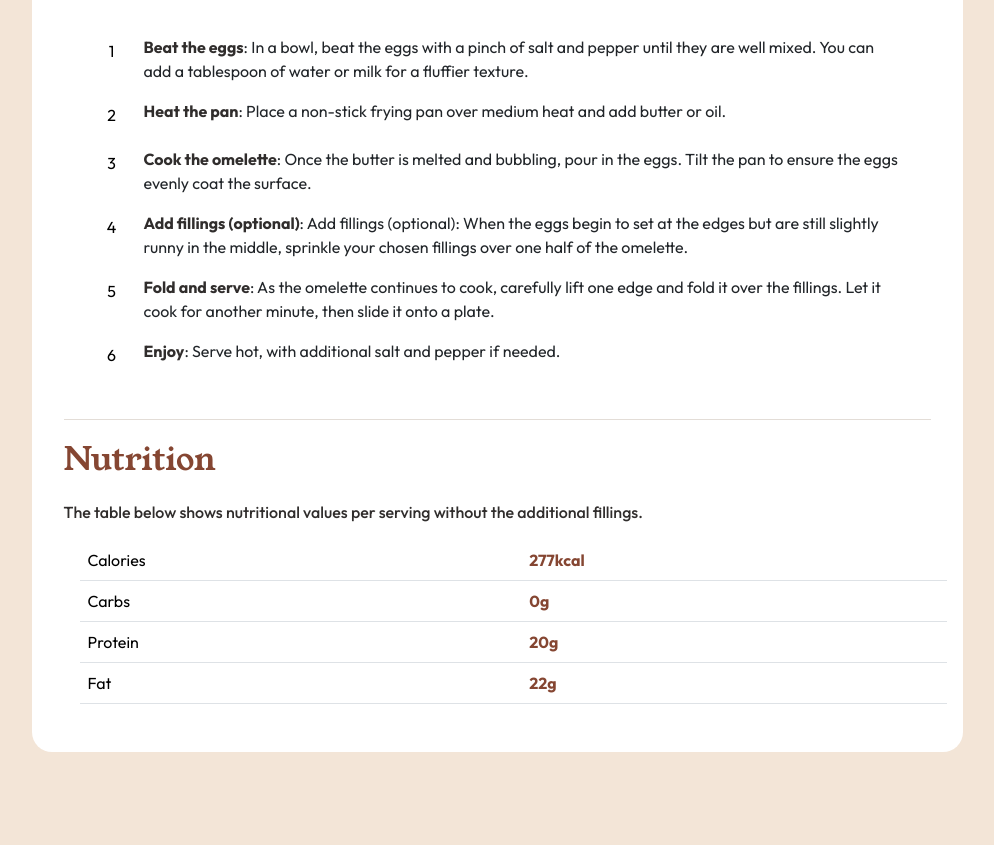
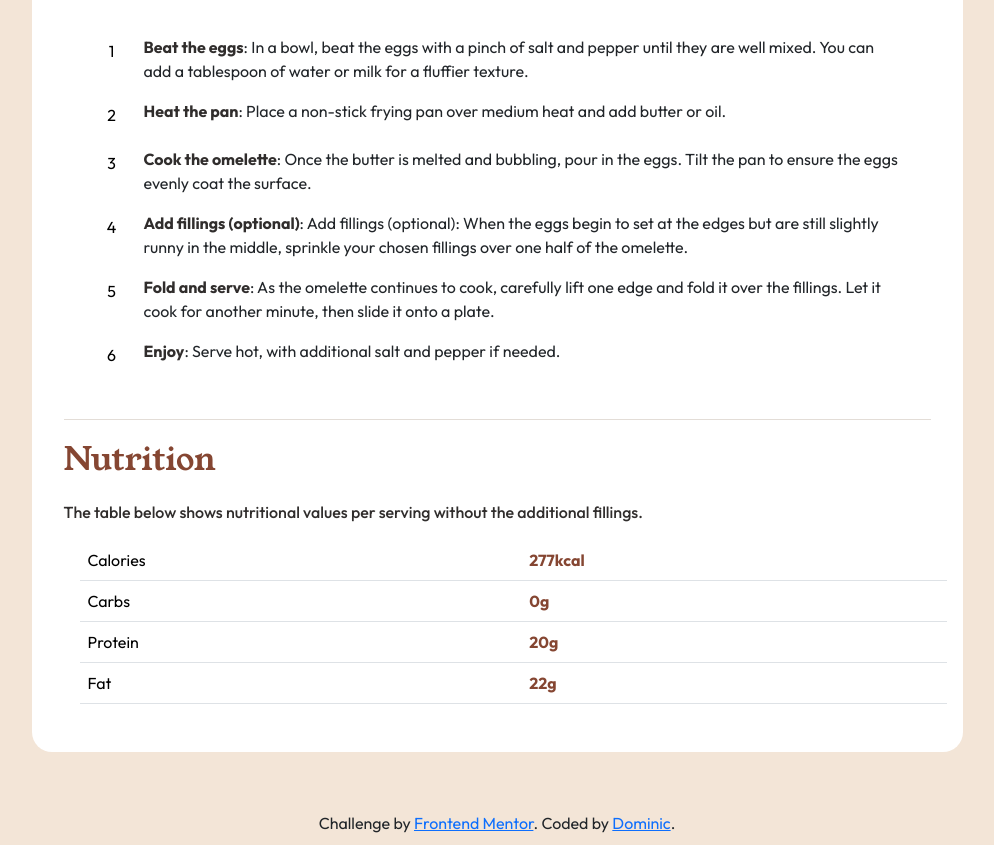
Before and after one commit to dominic298/reciepe-page, a plain HTML site: page index.html in a window 1280 px wide. Shown: the part 1339-2184 px from the top of the page, without its empty margins (143-1137 px from the left). Drawn offline with nearby package versions, Linux system fonts and the light colour scheme.

Commit message:
Added attribution

```diff
--- a/assets/styles.css
+++ b/assets/styles.css
@@ -23,6 +23,7 @@ body,html{
     font-size: 1rem;
     background-color: #F3E5D7;
     font-family: 'outfit';
+    position: relative;
 }
 
 
@@ -192,6 +193,10 @@ table tbody > tr > td:nth-child(2){
     font-weight: bold !important;
 }
 
+.attribution{
+  position: absolute;
+  bottom: 10px;
+}
 
 /* Media Quries */
 
--- a/index.html
+++ b/index.html
@@ -111,10 +111,10 @@
       </div>
     </div>
   </div>
-  <!-- <div class="attribution">
+  <div class="attribution">
     Challenge by <a href="https://www.frontendmentor.io?ref=challenge" target="_blank">Frontend Mentor</a>.
-    Coded by <a href="#">Your Name Here</a>.
-  </div> -->
+    Coded by <a href="#">Dominic</a>.
+  </div>
   <script src="https://cdn.jsdelivr.net/npm/bootstrap@5.3.2/dist/js/bootstrap.bundle.min.js"
     integrity="sha384-C6RzsynM9kWDrMNeT87bh95OGNyZPhcTNXj1NW7RuBCsyN/o0jlpcV8Qyq46cDfL" crossorigin="anonymous"></script>
 </body>
```
